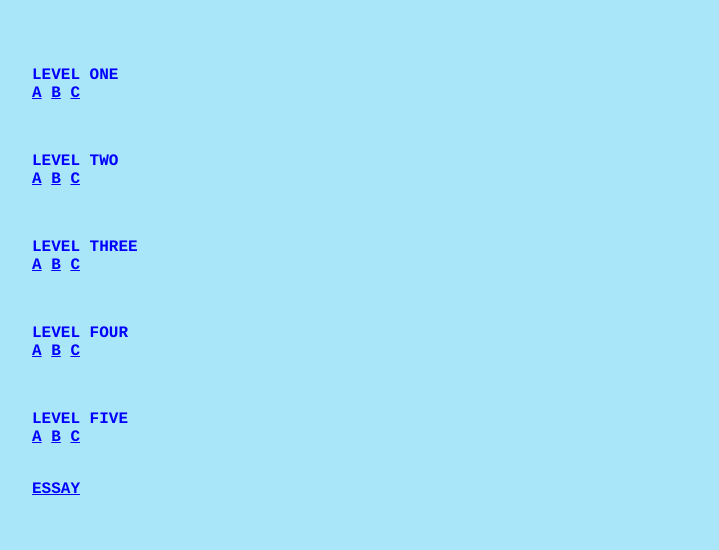
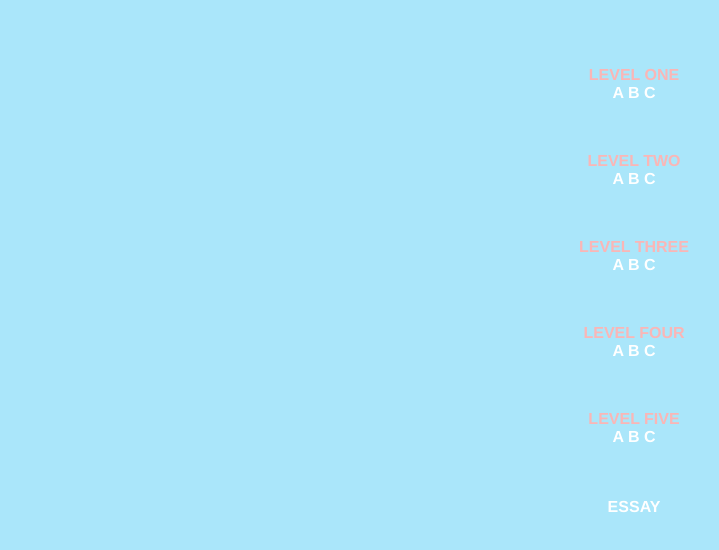
Before and after one commit to allessandraraffa/allessandraraffa.github.io, a plain HTML site: page 15_Variations/index.html in a window 1280 px wide. Shown: the whole page, without its empty margins (6-725 px from the left). Drawn offline with Linux system fonts and the light colour scheme.

Commit message:
cursor and styled index

```diff
--- a/15_Variations/index.html
+++ b/15_Variations/index.html
@@ -10,26 +10,42 @@
       {cursor: url("http://downloads.totallyfreecursors.com/cursor_files/pizza2.ani"), url("http://downloads.totallyfreecursors.com/thumbnails/pizza2.gif"), auto;}
 
 .h1 {
-	font-family: courier;
+	font-family: helvetica;
 	font-weight: bold;
-	color: blue;
-
-}
-
-
-.text {
-	text-align: left;
-		margin-top: 40px;
-margin-left: 30px;
+	color: #FAB6B6;
+  text-align: center;
+  margin-top: 40px;
 
 }
 
 
 
-a {color:blue;}      /* unvisited link */
-a:visited {color:blue;}  /* visited link */
-a:hover {text-decoration: underline; color: red;}  /* mouse over link */
-a:active {color:red;}  /* selected link */
+
+
+
+/* unvisited link */
+a:link {
+    color: white;
+		text-decoration: none;
+    cursor: url("http://downloads.totallyfreecursors.com/cursor_files/pizza2.ani"), url("http://downloads.totallyfreecursors.com/thumbnails/pizza2.gif"), auto;
+}
+
+/* visited link */
+a:visited {
+    color: #E6AAFA;
+
+}
+
+/* mouse over link */
+a:hover {
+    color: #E6AAFA;
+
+}
+
+/* selected link */
+a:active {
+    color: #E6AAFA;
+}
 
 
 
@@ -39,7 +55,7 @@ a:active {color:red;}  /* selected link */
      <body bgcolor= "AAE6FA">
 		<br>
 
-<div class="text">
+
 
 		<div class="h1">
 			<p>
@@ -84,7 +100,7 @@ LEVEL FIVE <br>
 </p>
 
 
-<BR>
+<BR><br>
 
 <a href="essay.html">ESSAY</a>
 
```
Also changed, not shown: index.html (+1 -0 lines).
